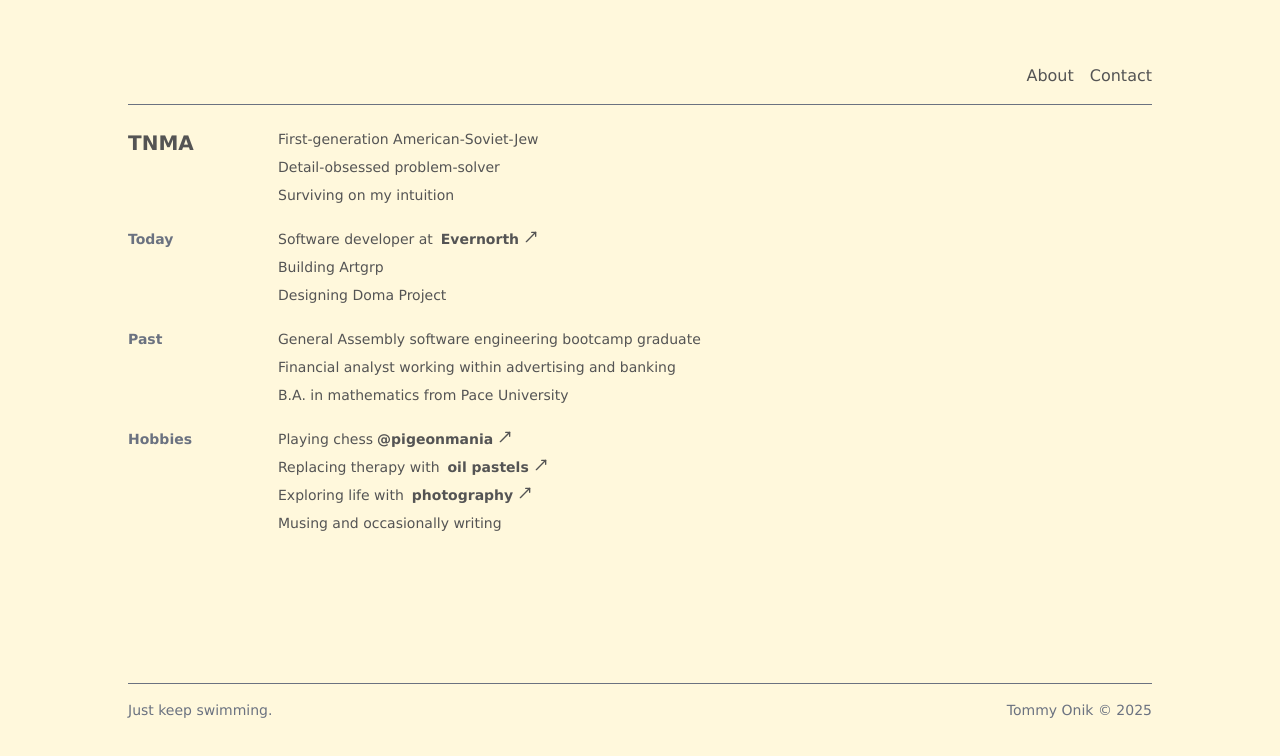
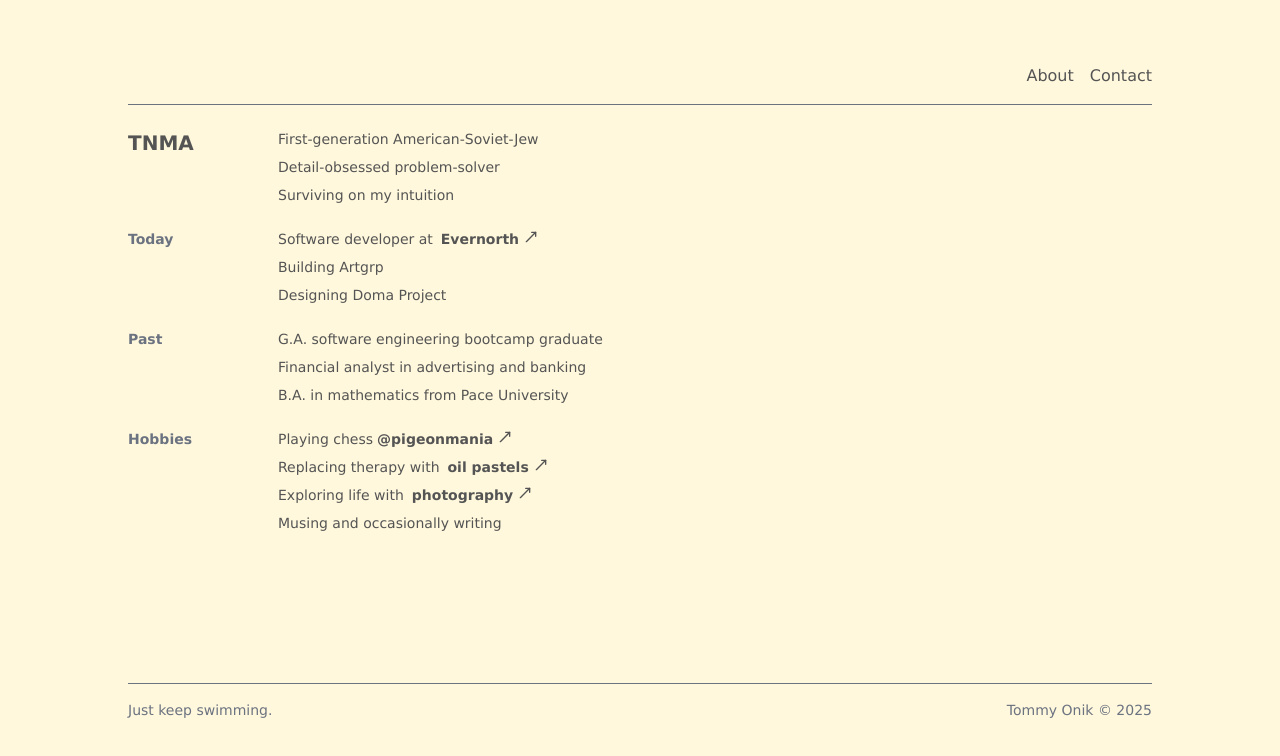
Before and after one commit to TheBerlinMan/tnma-me, a Next.js app: page / in a window 1280 px wide. Shown: the top 756 px of the page. Built offline with nearby package versions, Linux system fonts and the light colour scheme.

Commit message:
update copy

```diff
--- a/app/page.tsx
+++ b/app/page.tsx
@@ -76,8 +76,8 @@ export default function Home() {
           <h1>Past</h1>
         </TitleDiv>
         <DescDiv>
-          <p>General Assembly software engineering bootcamp graduate</p>
-          <p>Financial analyst working within advertising and banking </p>
+          <p>G.A. software engineering bootcamp graduate</p>
+          <p>Financial analyst in advertising and banking </p>
           <p>B.A. in mathematics from Pace University</p>
         </DescDiv>
       </GroupDiv>
```
